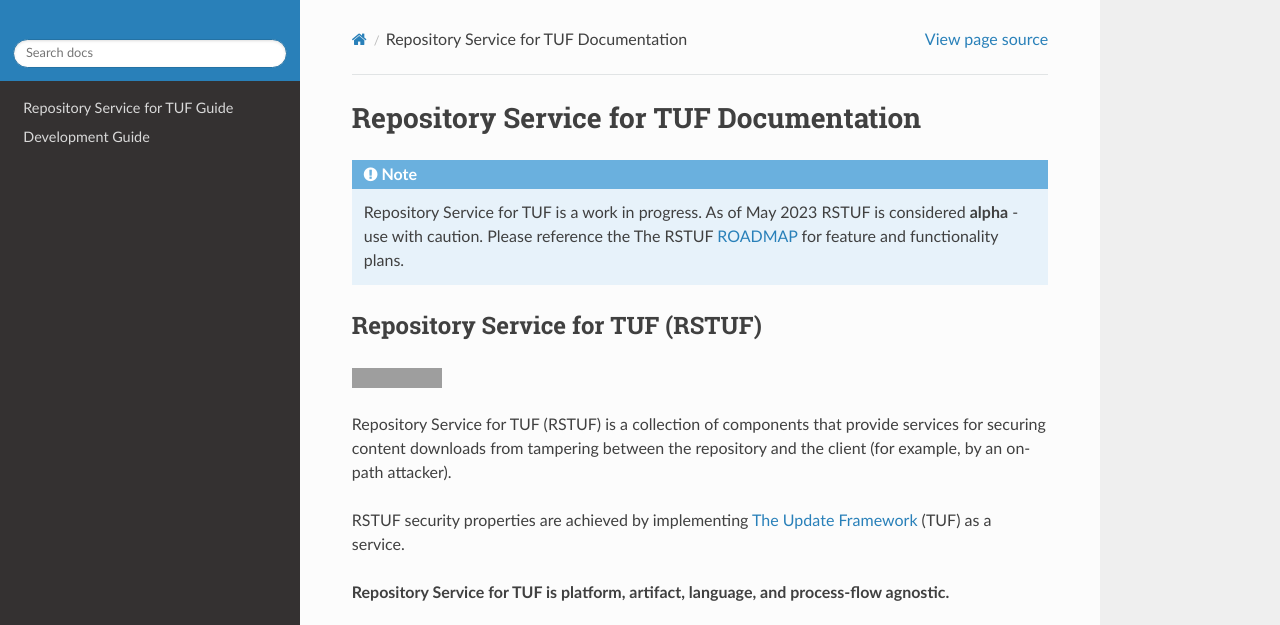
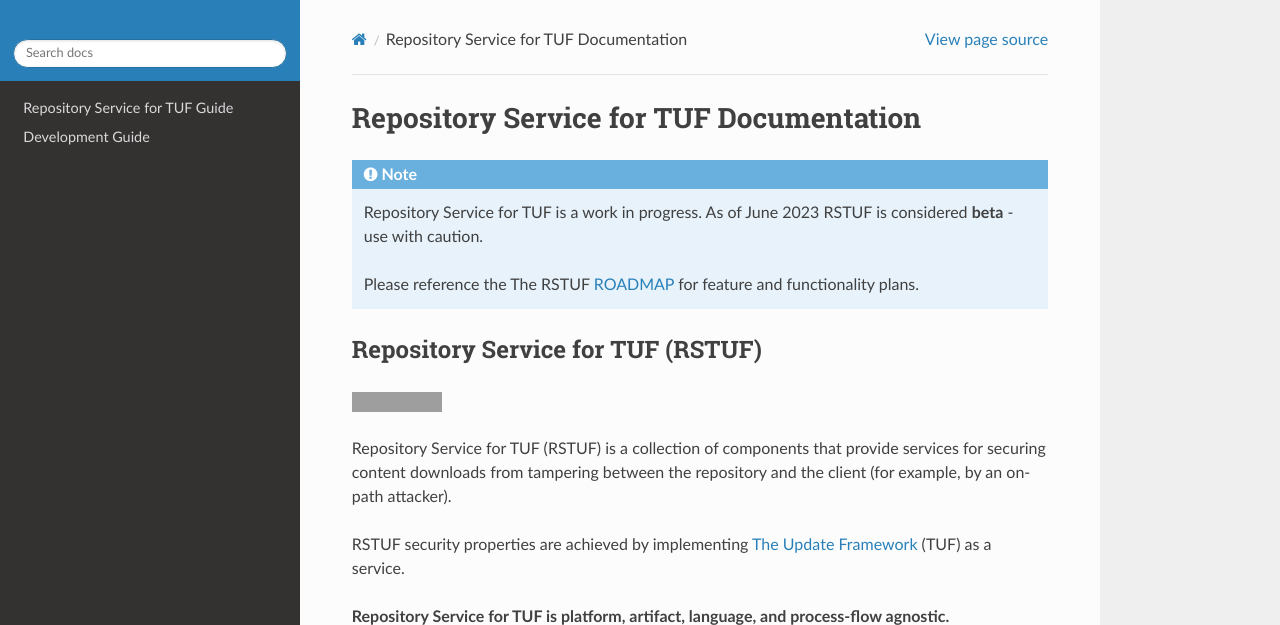
Before and after one commit to repository-service-tuf/repository-service-tuf, a Sphinx documentation site: the page built from docs/source/index.rst, in a window 1280 px wide and 900 px high, cut to the strip 0-625 px from the top of the window. Built offline with Sphinx 7.4.7 and the Read the Docs theme 2.0.0, drawn with Linux system fonts in a browser that asks for light colours; grey boxes are pictures that could not be loaded.

Commit message:
Add suggestions from code review (English/Wording)
Address comments from @rhondae's review

Signed-off-by: Kairo de Araujo <kdearaujo@vmware.com>

```diff
--- a/docs/source/guide/deployment/planning/services.rst
+++ b/docs/source/guide/deployment/planning/services.rst
@@ -9,7 +9,7 @@ container image exposes port ``80`` or port ``443`` when
 Depending on the specific RSTUF use case, it may become necessary to expose these ports
 externally.
 
-The RSTUF Worker is not a service but a workload. No port exposed.
+The RSTUF Worker is not a service but a workload. No port is exposed.
 
 The :ref:`guide/deployment/planning/deployment:Required Infrastructure Services`
 expose their ports depending upon the deployment. Those services are only required to
--- a/docs/source/guide/general/introduction.rst
+++ b/docs/source/guide/general/introduction.rst
@@ -17,7 +17,7 @@ as containers:
  * Repository Service for TUF Worker (RSTUF Worker ``repository-service-tuf-worker``)
 
 Repository Service for TUF (RSTUF) also provides a Command Line Interface tool
-to manage the RSTUF deployment.
+to manage RSTUF deployments.
 
  * Repository Service for TUF CLI (RSTUF CLI ``repository-service-tuf-cli``)
 
@@ -25,7 +25,7 @@ Repository Service for TUF API (RSTUF API)
 ------------------------------------------
 
 The :ref:`guide/repository-service-tuf-api/index:Repository Service for TUF API`
-(RSTUF API) servers an HTTP REST API for integration and service management.
+(RSTUF API) delivers an HTTP REST API for integration and service management.
 
 The API integrates with the CI/CD or artifact release management flow.
 
--- a/docs/source/guide/general/keys.rst
+++ b/docs/source/guide/general/keys.rst
@@ -24,9 +24,9 @@ operations.
 .. note::
   .. collapse:: See the number of Root keys/threshold example
 
-      An organization defines that it will have 5 (five) Root keys to
-      administrate the RSTUF Service. A total of 5 (five) people will require
-      to use their keys individually during the Ceremony process.
+      An organization declares that it will utilize 5 (five) Root keys in order
+      to administer the RSTUF Service. All 5 (five) people will be required
+      to utilize their keys individually during the Ceremony process.
 
       During the Ceremony process, the same organization defines that the
       threshold for Root metadata is 2 (two).
--- a/docs/source/guide/general/usage.rst
+++ b/docs/source/guide/general/usage.rst
@@ -278,7 +278,7 @@ Normally, when adding a target through the API there will be an overhead of
 multiple additional operations which for a large number of targets can prove
 to be significant.
 
-Here are some benchmarks of the "import targets" feature:
+Below are sample benchmarks of the "import targets" feature:
 
 * Running in a Macbook Pro (2019) 2,4 GHz 8-Core Intel Core i9/32GB 2667 MHz DDR4:
 
--- a/docs/source/index.rst
+++ b/docs/source/index.rst
@@ -4,8 +4,10 @@ Repository Service for TUF Documentation
 
 .. note::
 
-    Repository Service for TUF is a work in progress. As of May 2023 RSTUF is
-    considered **alpha** - use with caution. Please reference the The RSTUF `ROADMAP`_ for feature and functionality plans.
+    Repository Service for TUF is a work in progress. As of June 2023 RSTUF is
+    considered **beta** - use with caution.
+
+    Please reference the The RSTUF `ROADMAP`_ for feature and functionality plans.
 
 .. include:: ../../README.rst
   :end-before: .. readme-design
```
